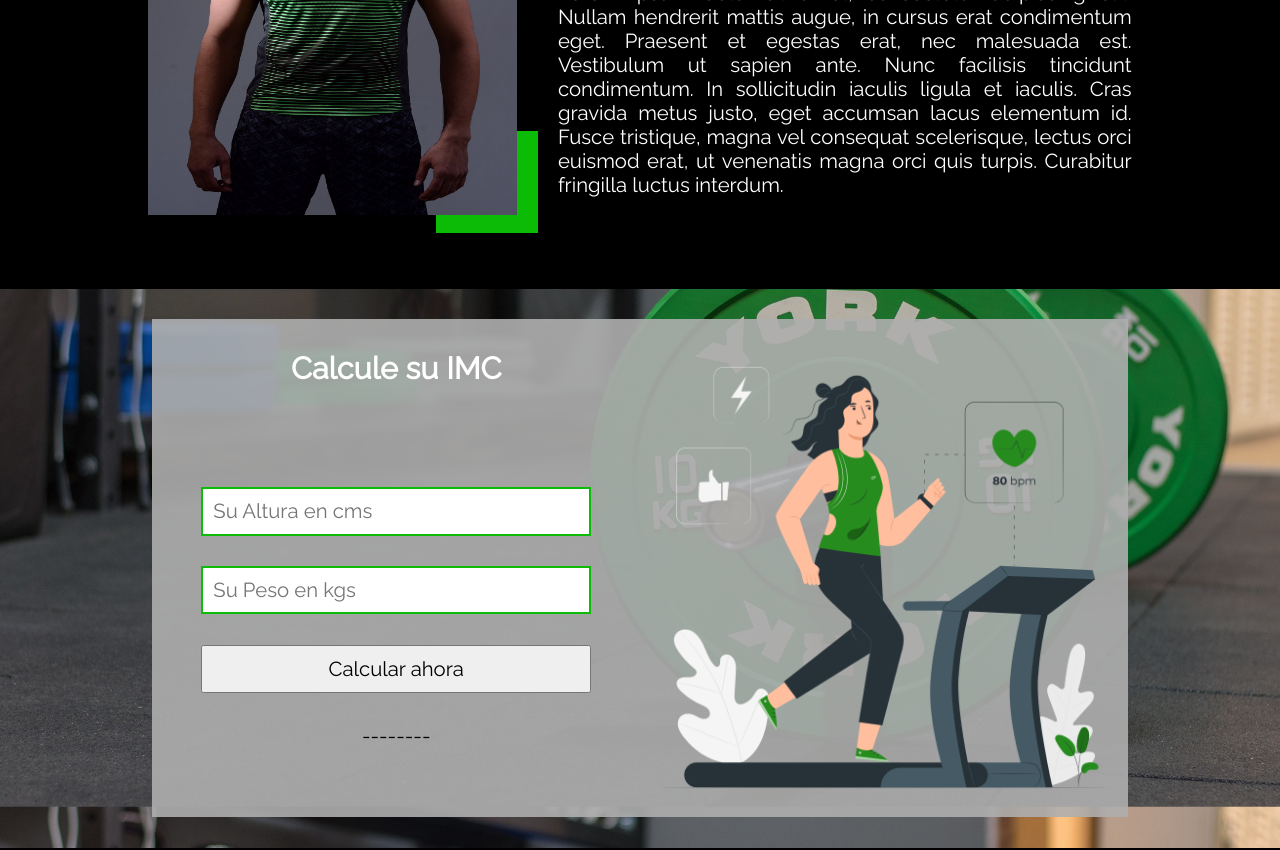
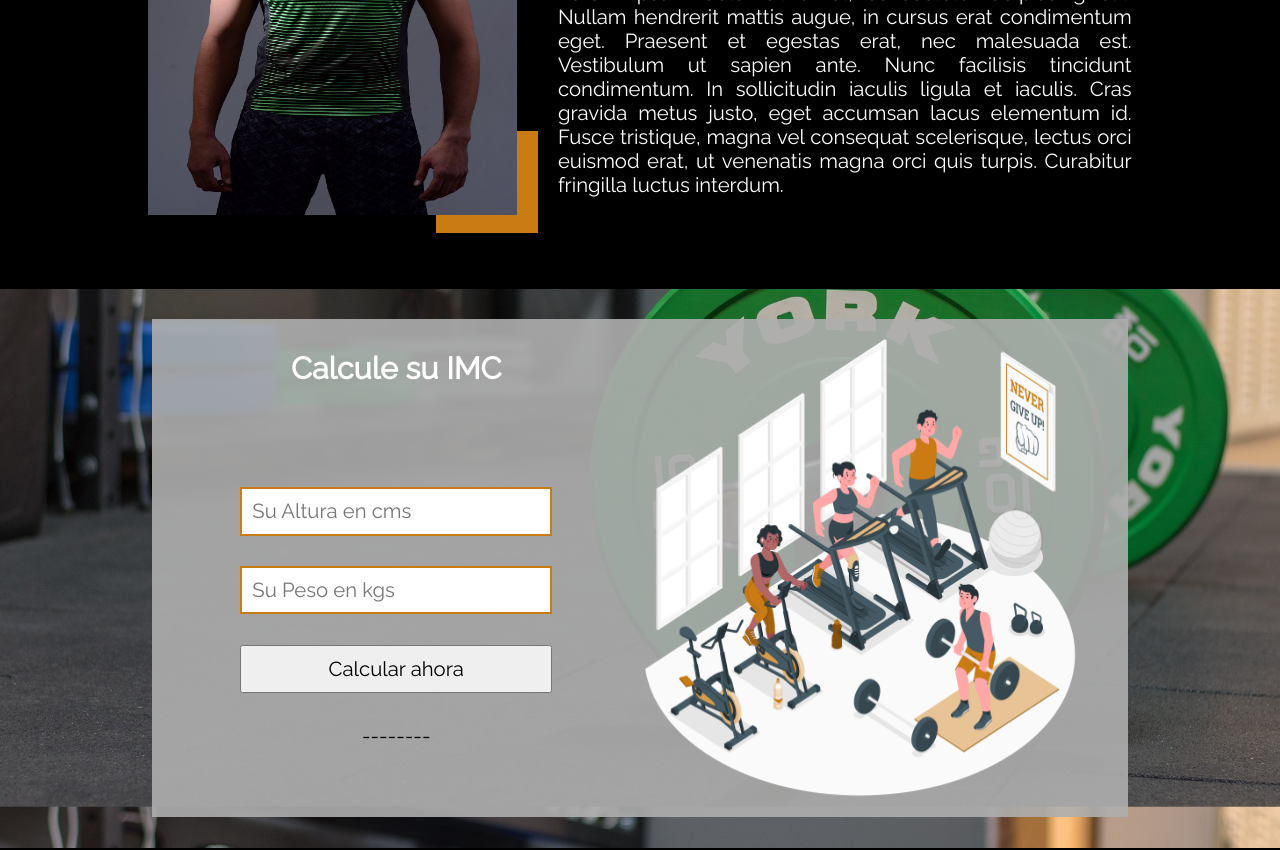
Before and after one commit to MauCoden95/fitben, a Vue app: page / in a window 1280 px wide. Shown: the part 900-1750 px from the top of the page. Built offline with nearby package versions, Linux system fonts and the light colour scheme.

Commit message:
Add files via upload

```diff
--- a/src/App.vue
+++ b/src/App.vue
@@ -47,8 +47,8 @@ export default {
   }
 
   :root{
-    --color: #0bbb05;
-    --color-secundario: #9bff98;
+    --color: #ca7b14;
+    --color-secundario: #faae4b;
   }
 
   html{
--- a/src/components/IMC.vue
+++ b/src/components/IMC.vue
@@ -32,14 +32,15 @@
 
     #imc .center{
         display: flex;
-        justify-content: space-between;
+        justify-content: space-evenly;
         align-items: center;
+        background: rgb(175, 175, 175, 0.9);
 }
 
     .calc-imc{
-        width: 50%;
+        width: 40%;
         height: 100%;
-        background: rgb(175, 175, 175, 0.9);
+
     }
 
     .calc-imc h2{
@@ -84,8 +85,8 @@
     }
 
     #imc img{
-        width: 50%;
+        width: 45%;
         height: 100%;
-        background: rgb(175, 175, 175, 0.9);
+
     }
 </style>
--- a/src/components/Newsletter.vue
+++ b/src/components/Newsletter.vue
@@ -24,7 +24,7 @@
     #newsletter{
         width: 100%;
         height: 30rem;
-        background: rgba(11, 187, 5, 0.6);
+        background: rgb(202, 123, 20, 0.6);
         padding: 1px;
     }
 
--- a/src/main.js
+++ b/src/main.js
@@ -18,7 +18,7 @@ banner_btn1.addEventListener('click', () => {
     banner.classList.add('background1');
 
 
-    banner_btn1.style.background = "rgb(55, 185, 43)";
+    banner_btn1.style.background = "rgb(202, 123, 20)";
     banner_btn2.style.background = "rgba(152, 152, 152)";
     banner_btn3.style.background = "rgba(152, 152, 152)";
 });
@@ -28,7 +28,7 @@ banner_btn2.addEventListener('click', () => {
     banner.classList.remove('background3');
     banner.classList.add('background2');
 
-    banner_btn2.style.background = "rgb(55, 185, 43)";
+    banner_btn2.style.background = "rgb(202, 123, 20)";
     banner_btn1.style.background = "rgba(152, 152, 152)";
     banner_btn3.style.background = "rgba(152, 152, 152)";
 });
@@ -40,7 +40,7 @@ banner_btn3.addEventListener('click', () => {
 
     banner_btn1.style.background = "rgba(152, 152, 152)";
     banner_btn2.style.background = "rgba(152, 152, 152)";
-    banner_btn3.style.background = "rgb(55, 185, 43)";
+    banner_btn3.style.background = "rgb(202, 123, 20)";
 });
 
 
```
Also changed, not shown: src/assets/img/Imc.png.
